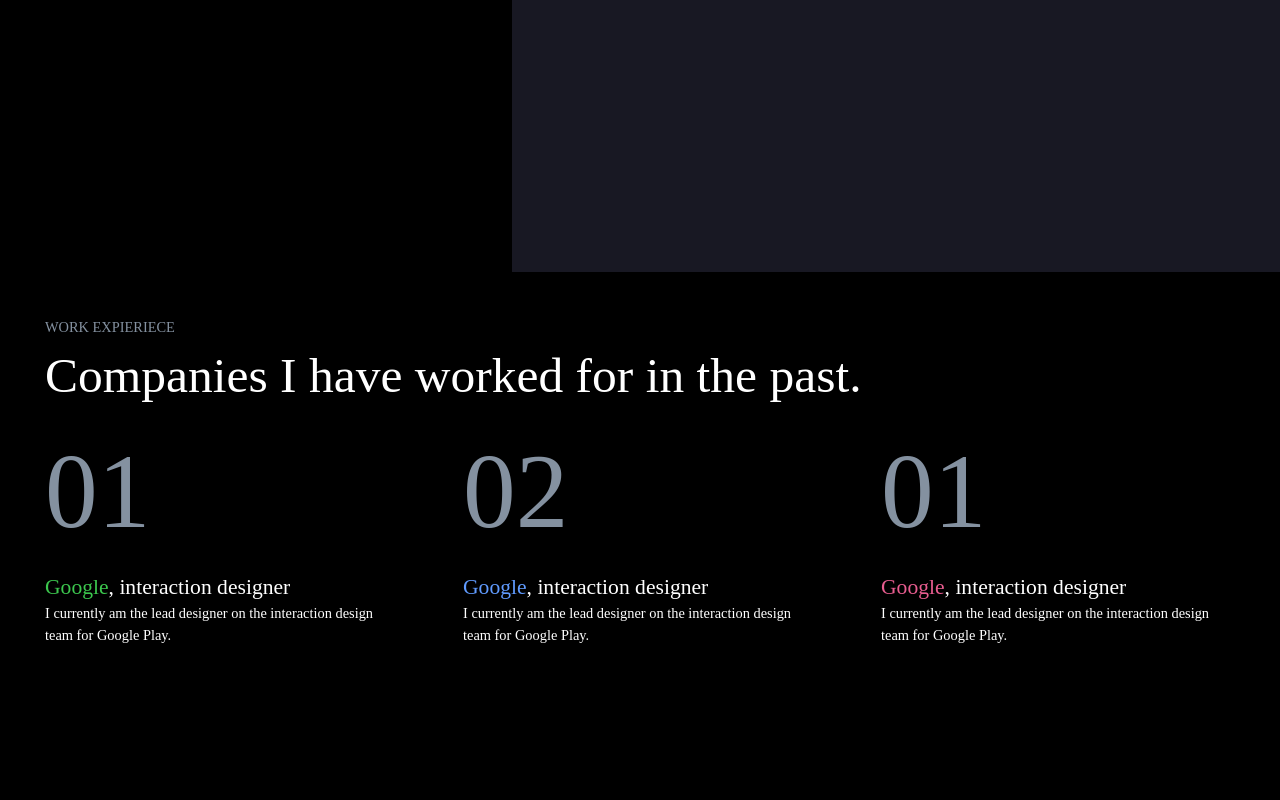
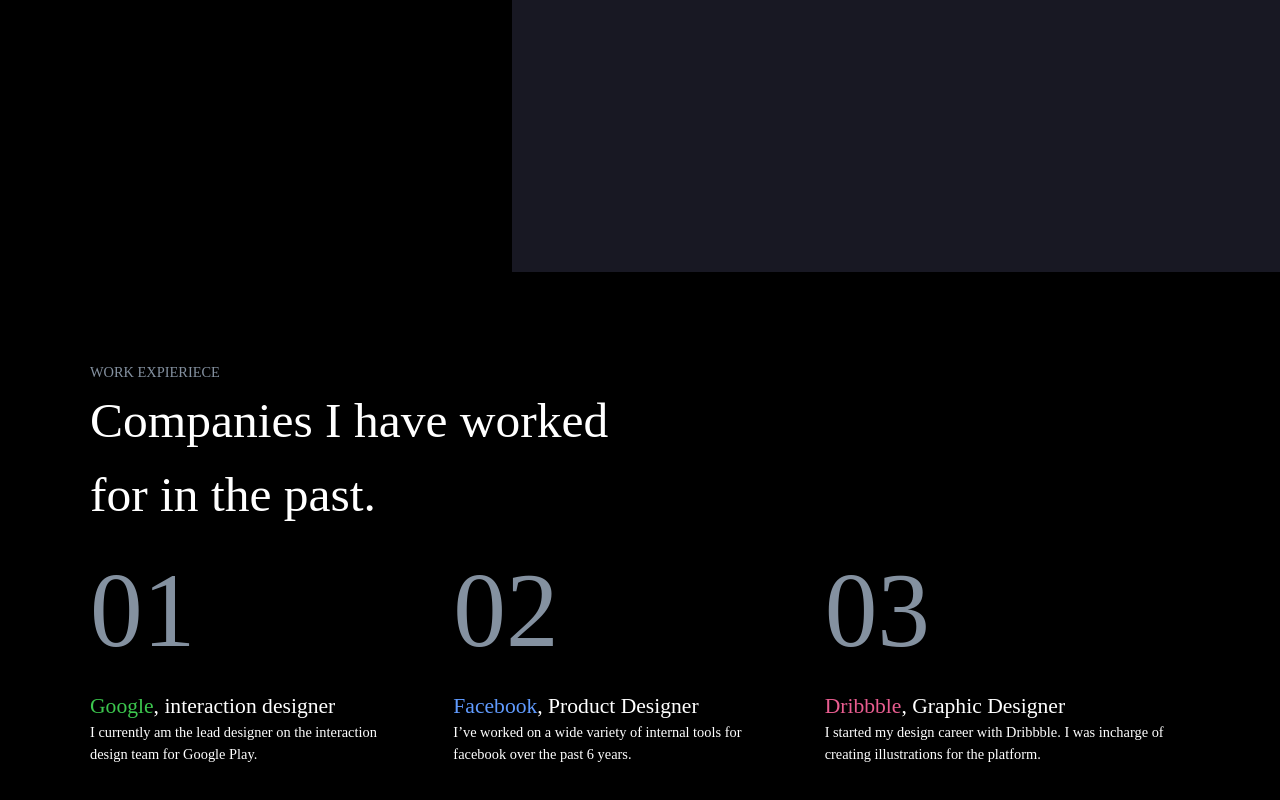
Before and after one commit to GrazianoMono/Portfolio, a website built with webpack: page src/index.html in a window 1280 px wide. Shown: the part 528-1328 px from the top of the page. Before the commit the page ends 1219 px from the top, so only its background shows below. Built offline with nearby package versions, Linux system fonts and the light colour scheme; files whose address does not match are found by name.

Commit message:
fix: test for fonts, fix: work description changes width

```diff
--- a/src/index.html
+++ b/src/index.html
@@ -79,10 +79,9 @@
 					"
 				>
 					<h1 class="company__heading heading text-light-grey">02</h1>
-					<h3 class="company__role"><span class="text-blue">Google</span>, interaction designer</h3>
+					<h3 class="company__role"><span class="text-blue">Facebook</span>, Product Designer</h3>
 					<h5 class="company__role-description">
-						I currently am the lead designer on the interaction
-						design team for Google Play.
+						I’ve worked on a wide variety of internal tools for facebook over the past 6 years.
 					</h5>
 				</div>
 				<div
@@ -91,11 +90,10 @@
 						u-flex-col u-justify-center u-align-start u-grow-1
 					"
 				>
-					<h1 class="company__heading heading text-light-grey">01</h1>
-					<h3 class="company__role"><span class="text-pink">Google</span>, interaction designer</h3>
+					<h1 class="company__heading heading text-light-grey">03</h1>
+					<h3 class="company__role"><span class="text-pink">Dribbble</span>, Graphic Designer</h3>
 					<h5 class="company__role-description">
-						I currently am the lead designer on the interaction
-						design team for Google Play.
+						I started my design career with Dribbble. I was incharge of creating illustrations for the platform.
 					</h5>
 				</div>
 			</div>
--- a/src/index.js
+++ b/src/index.js
@@ -1,2 +1,5 @@
 import './sass/main.scss'
 import './index.html'
+import './assets/fonts/Sen/Sen-Bold.ttf'
+import './assets/fonts/Sen/Sen-ExtraBold.ttf'
+import './assets/fonts/Sen/Sen-Regular.ttf'
--- a/src/sass/base/_base.scss
+++ b/src/sass/base/_base.scss
@@ -19,7 +19,7 @@
 	font-size: 1.6rem;
 	background-color: $color-black;
 	color: $color-text;
-	font-family: 'sen';
+	font-family: sen;
 }
 
 * {
--- a/src/sass/base/_typography.scss
+++ b/src/sass/base/_typography.scss
@@ -47,3 +47,6 @@
 .text-blue { color: $color-blue;}
 
 .text-uppercase { text-transform: uppercase;}
+
+.text-bold { font-family: sen-bold;}
+.text-bolder { font-family: sen-bolder;}
--- a/src/sass/layout/_work.scss
+++ b/src/sass/layout/_work.scss
@@ -1,5 +1,15 @@
 .work {
-	padding: 5rem;
+	padding: 10rem;
+
+	&__description {
+		@include respond(tab-land) {
+			max-width: 75%;
+		}
+
+		@include respond(laptop) {
+			max-width: 50%;
+		}
+	}
 
 	&__companies {
 		@include respond(tab-land) {
--- a/src/sass/main.scss
+++ b/src/sass/main.scss
@@ -4,8 +4,8 @@
 
 //BASE SASS
 @import './base/preflight';
+@import './base/typography';
 @import './base/base';
-@import './base/typography';
 @import './base/utilities';
 @import './base/animation';
 
```
